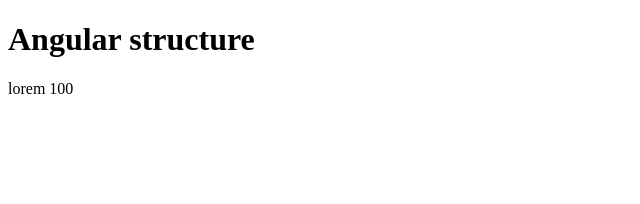
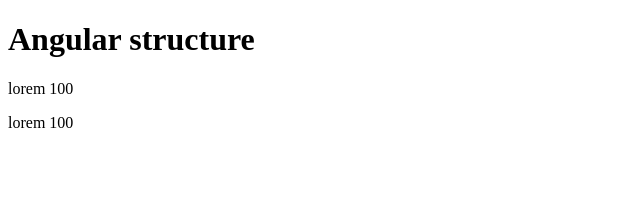
Before and after one commit to psa-tech-2025/Frontend-ng-14, an Angular app in the folder ng-demo/: page / in a window 1280 px wide. Shown: the top 204 px of the page, without its empty margins (0-640 px from the left). Built offline with nearby package versions, Linux system fonts and the light colour scheme.

Commit message:
"changes3"

```diff
--- a/ng-demo/src/app/app.component.html
+++ b/ng-demo/src/app/app.component.html
@@ -2,3 +2,4 @@
 
 <h1> Angular structure</h1>
 <p>lorem 100</p>
+<p>lorem 100</p>
```
